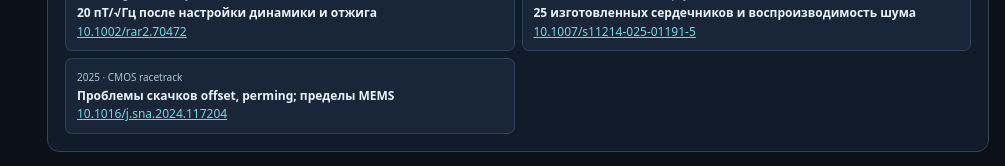
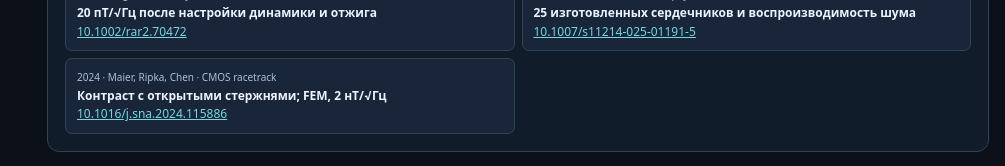
Before and after one commit to UsernameMP/lab-agile-planning, a plain HTML site: page geomesh/fluxgate.html in a window 1280 px wide. Shown: the part 3051-3217 px from the top of the page, without its empty margins (275-1280 px from the left). Drawn offline with Linux system fonts and the light colour scheme.

Commit message:
docs(fluxgate): correct verified 2024 Maier/Ripka CMOS-racetrack DOI

```diff
--- a/geomesh/fluxgate.html
+++ b/geomesh/fluxgate.html
@@ -229,7 +229,7 @@ const refs=[
 ['2024','Cu-doped CoFeSiB microwire','Влияние состава на шум при 1 Гц; другая топология','10.3390/s24010309'],
 ['2026','Magnetization Dynamics Control','20 пТ/√Гц после настройки динамики и отжига','10.1002/rar2.70472'],
 ['2025','MAGIC demonstration payload','25 изготовленных сердечников и воспроизводимость шума','10.1007/s11214-025-01191-5'],
-['2025','CMOS racetrack','Проблемы скачков offset, perming; пределы MEMS','10.1016/j.sna.2024.117204']
+['2024','Maier, Ripka, Chen · CMOS racetrack','Контраст с открытыми стержнями; FEM, 2 нТ/√Гц','10.1016/j.sna.2024.115886']
 ];
 $('sources').innerHTML=refs.map(t=>'<div class="source"><small>'+t[0]+' · '+t[1]+'</small><b>'+t[2]+'</b><a target="_blank" rel="noopener" href="https://doi.org/'+t[3]+'">'+t[3]+'</a></div>').join('');
 refresh(true);
```
